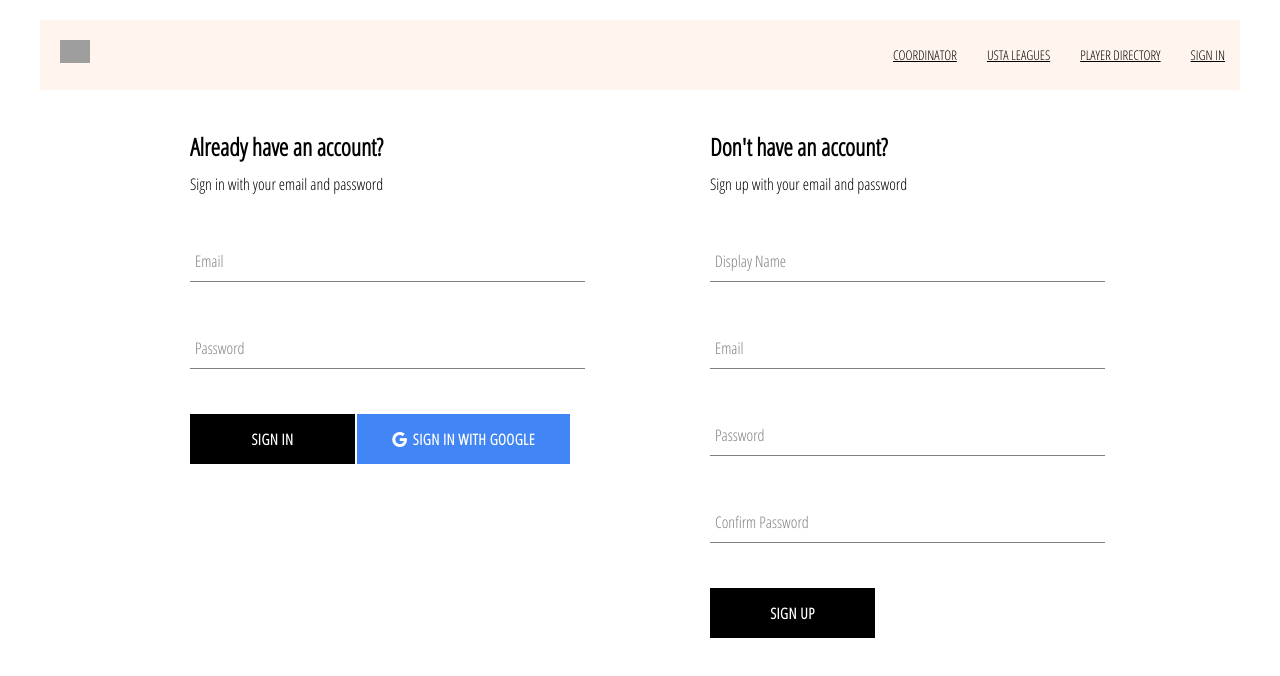
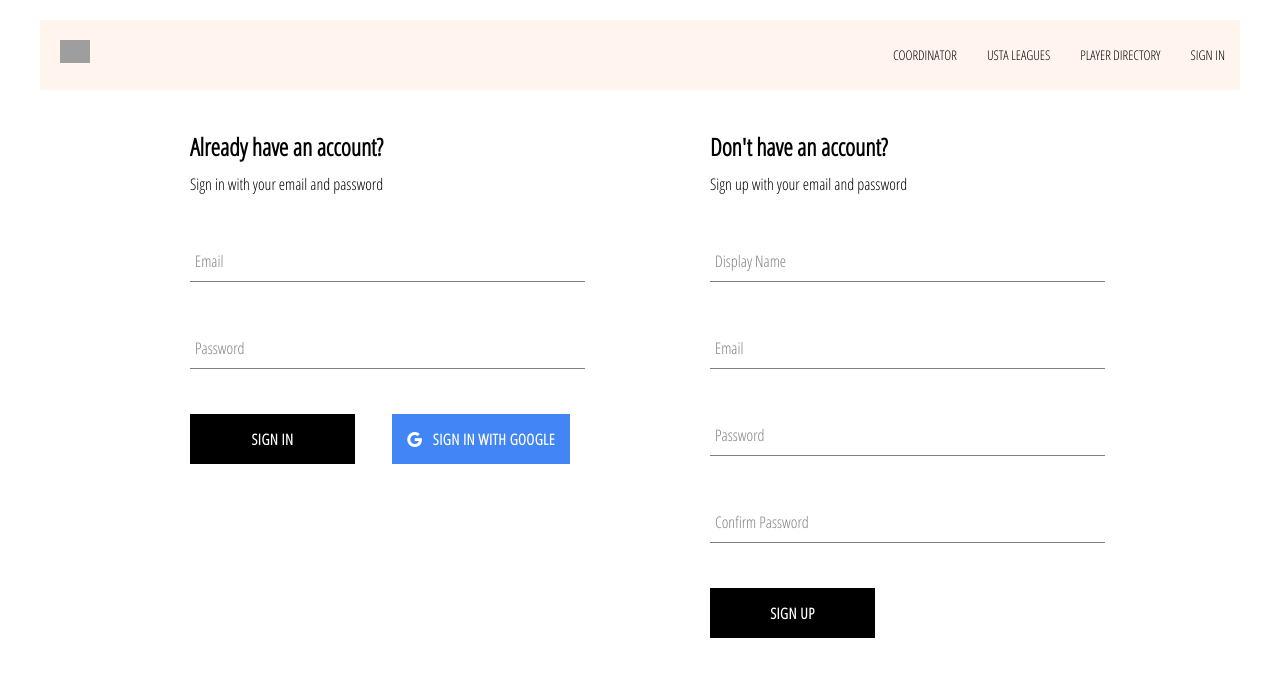
Before and after one commit to dwlandry/setx-tennis, a React (Create React App) app: page /auth in a window 1280 px wide. Shown: the top 676 px of the page. Built offline with nearby package versions, Linux system fonts and the light colour scheme; no server answers; grey boxes are pictures that could not be loaded.

Commit message:
create user context and add logout feature

```diff
--- a/src/components/button/button.styles.scss
+++ b/src/components/button/button.styles.scss
@@ -15,9 +15,7 @@
   cursor: pointer;
   display: flex;
   justify-content: center;
-  i {
-    margin-right: 5px;
-  }
+
   &:hover {
     background-color: white;
     color: black;
@@ -26,6 +24,10 @@
   &.google-sign-in {
     background-color: #4285f4;
     color: white;
+    padding: 0 15px 0 15px;
+    i {
+      padding-right: 10px;
+    }
     &:hover {
       background-color: #357ae8;
       border: none;
--- a/src/components/sign-in-form/sign-in-form.component.jsx
+++ b/src/components/sign-in-form/sign-in-form.component.jsx
@@ -4,9 +4,10 @@ import {
   auth,
   createUserDocumentFromAuth,
   signInAuthUserWithEmailAndPassword,
-  signInWithGooglePopup,
+  // signInWithGooglePopup,
   signInWithGoogleRedirect,
 } from '../../utils/firebase/firebase.utils';
+
 import Button from '../button/button.component';
 import FormInput from '../form-input/form-input.component';
 import './sign-in-form.styles.scss';
@@ -33,7 +34,6 @@ const SignInForm = () => {
         email,
         password
       );
-      console.log(user);
       resetFormFields();
     } catch (error) {
       switch (error.code) {
@@ -64,10 +64,10 @@ const SignInForm = () => {
     fetchData();
   }, []);
 
-  const logGoogleUser = async () => {
-    const { user } = await signInWithGooglePopup();
-    await createUserDocumentFromAuth(user);
-  };
+  // const logGoogleUser = async () => {
+  //   const { user } = await signInWithGooglePopup();
+  //   await createUserDocumentFromAuth(user);
+  // };
 
   return (
     <div className='sign-in-container'>
--- a/src/components/sign-up-form/sign-up-form.component.jsx
+++ b/src/components/sign-up-form/sign-up-form.component.jsx
@@ -4,7 +4,6 @@ import {
   createUserDocumentFromAuth,
 } from '../../utils/firebase/firebase.utils';
 import Button from '../button/button.component';
-// import { async } from '@firebase/util';
 import FormInput from '../form-input/form-input.component';
 
 import './sign-up-form.styles.scss';
@@ -38,6 +37,7 @@ const SignUpForm = () => {
         email,
         password
       );
+
       await createUserDocumentFromAuth(user, { displayName: displayName });
       resetFormFields();
     } catch (error) {
--- /dev/null
+++ b/src/contexts/user.context.jsx
@@ -0,0 +1,29 @@
+import { createContext, useState, useEffect } from 'react';
+
+import {
+  createUserDocumentFromAuth,
+  onAuthStateChangedListener,
+} from '../utils/firebase/firebase.utils';
+
+// the actual value you want to access
+export const UserContext = createContext({
+  currentUser: null,
+  setCurrentUser: () => null,
+});
+
+export const UserProvider = ({ children }) => {
+  const [currentUser, setCurrentUser] = useState(null);
+  const value = { currentUser, setCurrentUser };
+
+  useEffect(() => {
+    const unsubscribe = onAuthStateChangedListener((user) => {
+      if (user) {
+        createUserDocumentFromAuth(user);
+      }
+      setCurrentUser(user);
+    });
+    return unsubscribe;
+  }, []);
+
+  return <UserContext.Provider value={value}>{children}</UserContext.Provider>;
+};
--- a/src/index.js
+++ b/src/index.js
@@ -1,15 +1,21 @@
 import React from 'react';
 import ReactDOM from 'react-dom/client';
 import { BrowserRouter } from 'react-router-dom';
+
+import App from './App';
+import { UserProvider } from './contexts/user.context';
+
 import './index.scss';
-import App from './App';
+
 import reportWebVitals from './reportWebVitals';
 
 const root = ReactDOM.createRoot(document.getElementById('root'));
 root.render(
   <React.StrictMode>
     <BrowserRouter>
-      <App />
+      <UserProvider>
+        <App />
+      </UserProvider>
     </BrowserRouter>
   </React.StrictMode>
 );
--- a/src/routes/navigation/navigation.component.jsx
+++ b/src/routes/navigation/navigation.component.jsx
@@ -1,8 +1,14 @@
 import { Link, Outlet } from 'react-router-dom';
+import { useContext } from 'react';
+
+import { UserContext } from '../../contexts/user.context';
 
 import './navigation.styles.scss';
+import { signOutUser } from '../../utils/firebase/firebase.utils';
 
 const Navigation = () => {
+  const { currentUser } = useContext(UserContext);
+
   return (
     <>
       <nav className='navigation'>
@@ -23,9 +29,15 @@ const Navigation = () => {
           <Link className='nav-link' to='/players'>
             PLAYER DIRECTORY
           </Link>
-          <Link className='nav-link' to='/auth'>
-            SIGN IN
-          </Link>
+          {currentUser ? (
+            <span className='nav-link' onClick={signOutUser}>
+              SIGN OUT
+            </span>
+          ) : (
+            <Link className='nav-link' to='/auth'>
+              SIGN IN
+            </Link>
+          )}
         </div>
       </nav>
       <Outlet />
--- a/src/routes/navigation/navigation.styles.scss
+++ b/src/routes/navigation/navigation.styles.scss
@@ -29,6 +29,7 @@
       cursor: pointer;
       font-size: smaller;
       color: black;
+      text-decoration: none;
     }
   }
 }
--- a/src/utils/firebase/firebase.utils.js
+++ b/src/utils/firebase/firebase.utils.js
@@ -55,7 +55,7 @@ export const createUserDocumentFromAuth = async (
 ) => {
   if (!userAuth) return;
   const userDocRef = doc(db, 'users', userAuth.uid);
-  // console.log(userDocRef);
+
   const userSnapshot = await getDoc(userDocRef);
   console.log('userSnapshot.exists()', userSnapshot.exists());
   if (!userSnapshot.exists()) {
@@ -87,7 +87,7 @@ export const signInAuthUserWithEmailAndPassword = async (email, password) => {
   return await signInWithEmailAndPassword(auth, email, password);
 };
 
-// export const signOutUser = async () => await signOut(auth);
+export const signOutUser = async () => await signOut(auth);
 
-// export const onAuthStateChangedListener = (callback) =>
-//   onAuthStateChanged(auth, callback);
+export const onAuthStateChangedListener = (callback) =>
+  onAuthStateChanged(auth, callback);
```
